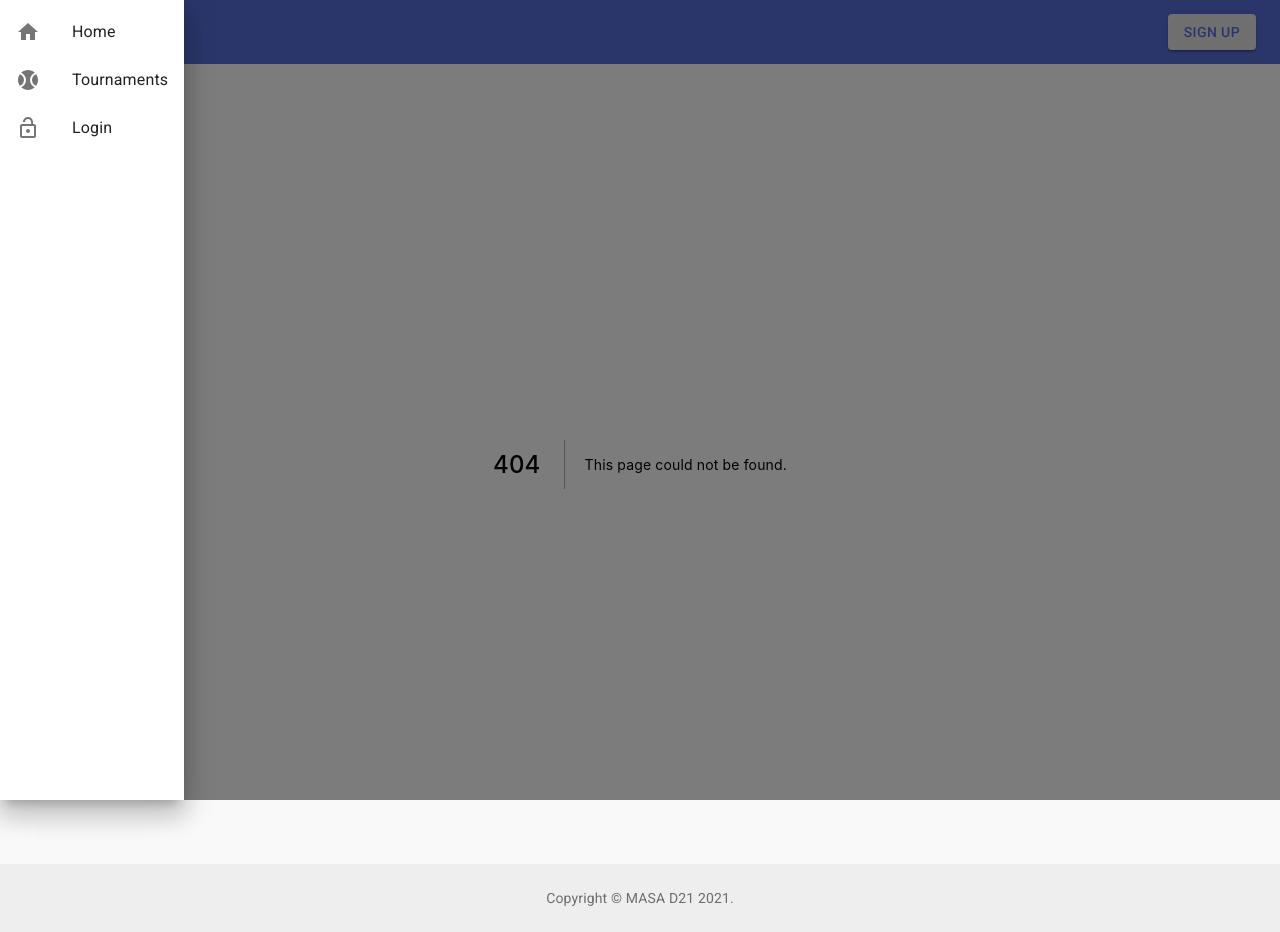
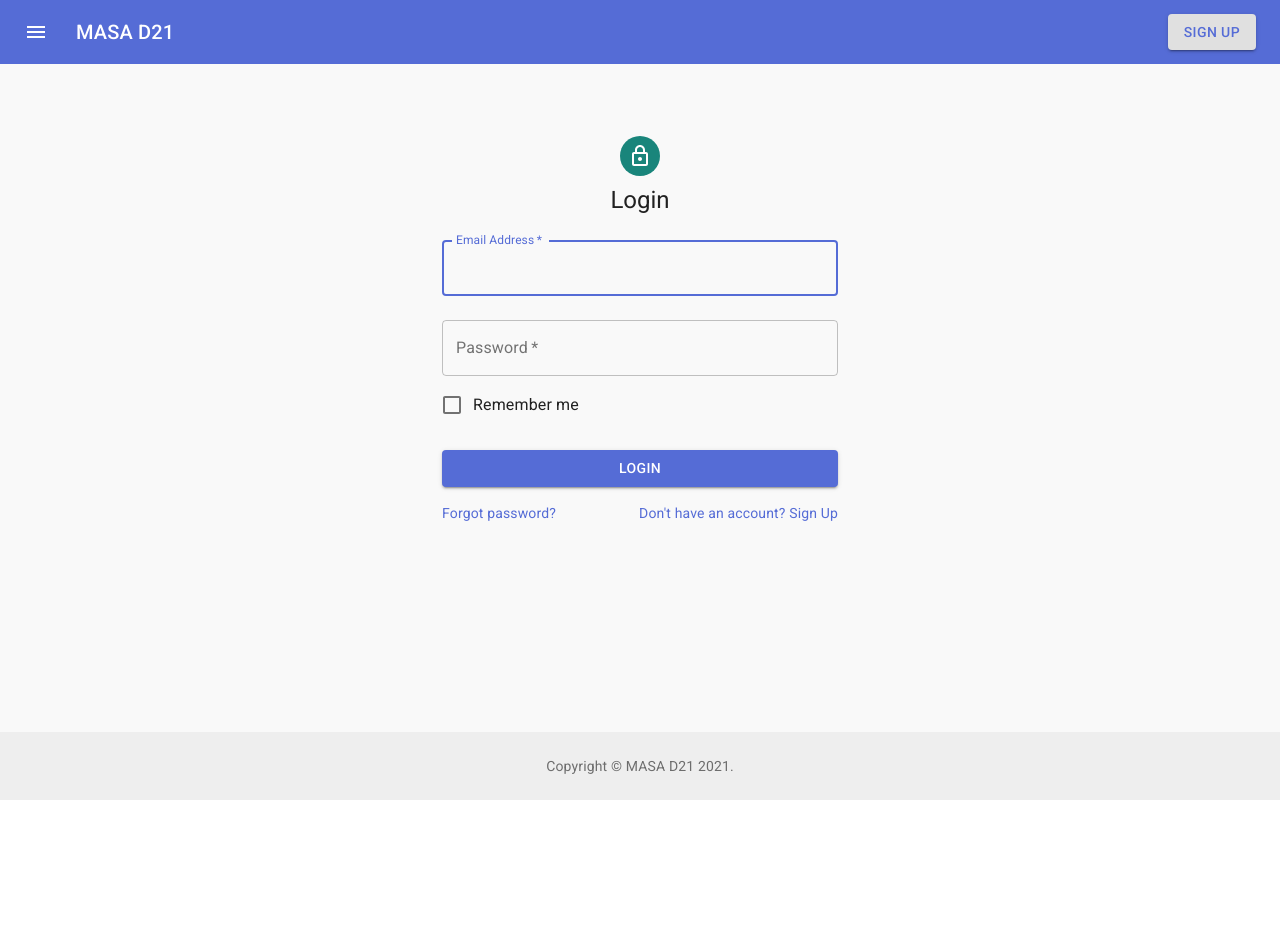
Before and after one commit to mikecebul/d21softball-frontend, a Next.js app: page /login in a window 1280 px wide. Before the commit this address had no page. After the commit the page ends 800 px from the top, so only its background shows below. Built offline with nearby package versions, Linux system fonts and the light colour scheme.

Commit message:
working drawer

```diff
--- a/components/NavDrawer.js
+++ b/components/NavDrawer.js
@@ -1,49 +1,70 @@
 import React from "react";
 import { useState } from "react";
 import Drawer from "@material-ui/core/Drawer";
-import Button from "@material-ui/core/Button";
 import List from "@material-ui/core/List";
 import Divider from "@material-ui/core/Divider";
 import ListItem from "@material-ui/core/ListItem";
 import ListItemIcon from "@material-ui/core/ListItemIcon";
 import ListItemText from "@material-ui/core/ListItemText";
-import InboxIcon from "@material-ui/icons/MoveToInbox";
-import MailIcon from "@material-ui/icons/Mail";
-import clsx from "clsx";
 import { makeStyles } from "@material-ui/core/styles";
-import HomeIcon from "@material-ui/icons/Home";
-import SportsBaseballIcon from "@material-ui/icons/SportsBaseball";
-import LockOpenIcon from "@material-ui/icons/LockOpen";
+import HomeOutlinedIcon from "@material-ui/icons/HomeOutlined";
+import SportsBaseballOutlinedIcon from "@material-ui/icons/SportsBaseballOutlined";
+import LockOpenOutlinedIcon from "@material-ui/icons/LockOpenOutlined";
+import IconButton from "@material-ui/core/IconButton";
+import MenuIcon from "@material-ui/icons/Menu";
+import Link from "../src/Link";
+
+const useStyles = makeStyles((theme) => ({
+  menuButton: {
+    marginRight: theme.spacing(2),
+  },
+}));
 
 const NavDrawer = () => {
-  const [openDrawer, setOpenDrawer] = useState(true);
+  const classes = useStyles();
+  const [open, setOpen] = useState(false);
 
   const itemsList = [
     {
       text: "Home",
-      icon: <HomeIcon />,
+      icon: <HomeOutlinedIcon />,
+      url: "/",
     },
     {
       text: "Tournaments",
-      icon: <SportsBaseballIcon />,
+      icon: <SportsBaseballOutlinedIcon />,
+      url: "/tournaments",
     },
     {
       text: "Login",
-      icon: <LockOpenIcon />,
+      icon: <LockOpenOutlinedIcon />,
+      url: "/login",
     },
   ];
 
   return (
     <>
-      <Drawer onClose={() => setOpenDrawer(false)} open={openDrawer}>
+      <IconButton
+        edge="start"
+        className={classes.menuButton}
+        color="inherit"
+        aria-label="menu"
+        aria-haspopup="true"
+        onClick={() => setOpen(true)}
+      >
+        <MenuIcon />
+      </IconButton>
+      <Drawer open={open} onClose={() => setOpen(false)}>
         <List>
           {itemsList.map((item, index) => {
-            const { text, icon } = item;
+            const { text, icon, url } = item;
             return (
-              <ListItem button key={text}>
-                {icon && <ListItemIcon>{icon}</ListItemIcon>}
-                <ListItemText primary={text} />
-              </ListItem>
+              <Link href={url}>
+                <ListItem button key={text} onClick={() => setOpen(false)}>
+                  {icon && <ListItemIcon>{icon}</ListItemIcon>}
+                  <ListItemText primary={text} />
+                </ListItem>
+              </Link>
             );
           })}
         </List>
--- a/components/Navbar.js
+++ b/components/Navbar.js
@@ -5,8 +5,6 @@ import AppBar from "@material-ui/core/AppBar";
 import Toolbar from "@material-ui/core/Toolbar";
 import Typography from "@material-ui/core/Typography";
 import Button from "@material-ui/core/Button";
-import IconButton from "@material-ui/core/IconButton";
-import MenuIcon from "@material-ui/icons/Menu";
 import Link from "../src/Link";
 import NavDrawer from "./NavDrawer";
 
@@ -17,33 +15,16 @@ const useStyles = makeStyles((theme) => ({
   title: {
     flexGrow: 1,
   },
-  drawer: {
-    width: 240,
-  },
 }));
 
 export default function Navbar() {
   const classes = useStyles();
-  // Fix this on click event
-  const toggleDrawer = (open) => (event) => {
-    setDrawer(open);
-  };
 
   return (
     <div>
-      <NavDrawer toggleDrawer={toggleDrawer} />
       <AppBar position="static">
         <Toolbar>
-          <IconButton
-            edge="start"
-            className={classes.menuButton}
-            color="inherit"
-            aria-label="menu"
-            aria-haspopup="true"
-            onClick={toggleDrawer}
-          >
-            <MenuIcon />
-          </IconButton>
+          <NavDrawer />
           <Typography variant="h6" className={classes.title}>
             MASA D21
           </Typography>
--- a/pages/sign-in.js
+++ b/pages/login.js
@@ -33,7 +33,7 @@ const useStyles = makeStyles((theme) => ({
   },
 }));
 
-export default function SignIn() {
+export default function Login() {
   const classes = useStyles();
 
   return (
@@ -44,7 +44,7 @@ export default function SignIn() {
           <LockOutlinedIcon />
         </Avatar>
         <Typography component="h1" variant="h5">
-          Sign in
+          Login
         </Typography>
         <form className={classes.form} noValidate>
           <TextField
@@ -80,7 +80,7 @@ export default function SignIn() {
             color="primary"
             className={classes.submit}
           >
-            Sign In
+            Login
           </Button>
           <Grid container>
             <Grid item xs>
--- a/pages/signup.js
+++ b/pages/signup.js
@@ -124,8 +124,8 @@ export default function SignUp() {
           </Button>
           <Grid container justifyContent="flex-end">
             <Grid item>
-              <Link href="/sign-in" variant="body2">
-                Already have an account? Sign in
+              <Link href="/login" variant="body2">
+                Already have an account? Login
               </Link>
             </Grid>
           </Grid>
```
